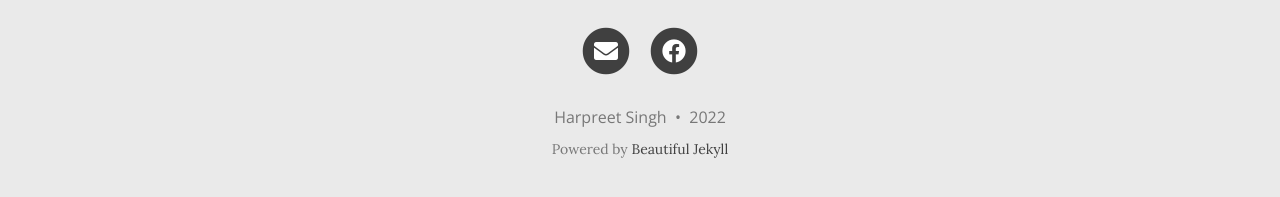
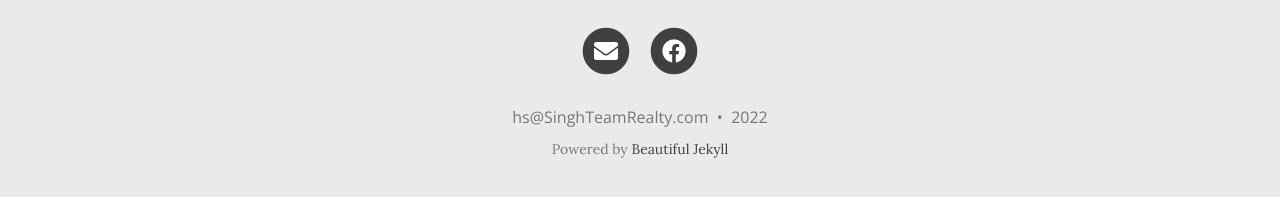
Before and after one commit to CallHarry/callharry.github.io, a Jekyll site: the page built from index.html, in a window 1280 px wide and 1215 px high. Shown: the part 1005-1202 px from the top of the window. Built offline with Jekyll 4.4.1, drawn with Linux system fonts in a browser that asks for light colours; nearby versions of some CDN libraries; the list of posts is cut into pages by our own code; comment, search, counter and statistics services are not loaded.

Commit message:
footer email

```diff
--- a/_config.yml
+++ b/_config.yml
@@ -9,7 +9,7 @@
 title: Real Estate Agent
 
 # Your name to show in the footer
-author: Harpreet Singh
+author: hs@SinghTeamRealty.com
 
 # --- List of links in the navigation bar --- #
 
```
